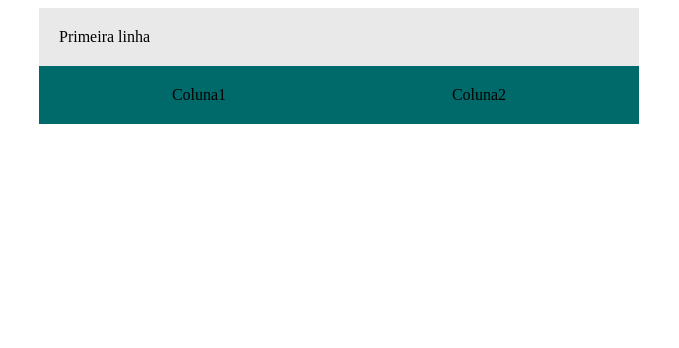
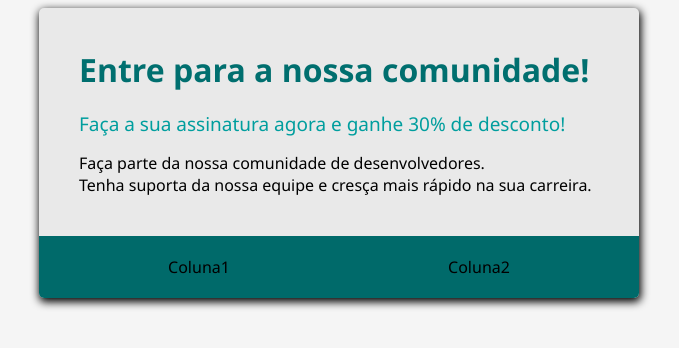
Before and after one commit to paulohenriqueo/bootcamp_modulo2, a plain HTML site: page index.html in a window 1280 px wide. Shown: the whole page, without its empty margins (301-980 px from the left). Drawn offline with Linux system fonts and the light colour scheme.

Commit message:
closes #3 - Criando o cabecalho

```diff
--- a/index.html
+++ b/index.html
@@ -7,8 +7,9 @@
     <title>Bootcamp - Sistema de Assinaturas</title>
 
     <style>
-        bory{
+        body{
             background-color: #F5F5F5;
+            font-family: 'Segoe UI', Tahoma, Geneva, Verdana, sans-serif;
         }
 
         .container{
@@ -16,10 +17,14 @@
             margin: auto;
 
             width: 600px;
+
+            box-shadow: 1px 3px 8px 1px rgba(0, 0, 0, 1);
+            border-radius: 5px;
+            overflow: hidden;
         }
 
         .header{
-            padding: 20px;
+            padding: 40px;
         }
 
         .flex-container{
@@ -28,14 +33,34 @@
             justify-content: space-around;
             padding: 20px;
         }
-
+        .header-title{
+            color: #006F6F;
+            font-size: 32px;
+            font-weight: 700;
+            margin-bottom: 20px;
+        }
+        .header-subtitle{
+            color: #009E9E;
+            font-size: 19px;
+            font-weight: 500;
+            margin-bottom: 15px;
+        }
     </style>
 
 </head>
 <body>
     <div class="container">
         <div class="header">
-            Primeira linha
+            <div class="header-title">
+                Entre para a nossa comunidade!
+            </div>
+            <div class="header-subtitle">
+                Faça a sua assinatura agora e ganhe 30% de desconto!
+            </div>
+            <div>
+                Faça parte da nossa comunidade de desenvolvedores.<br>
+                Tenha suporta da nossa equipe e cresça  mais rápido na sua carreira.
+            </div>
         </div>
         <div class="flex-container">
             <div>
```
